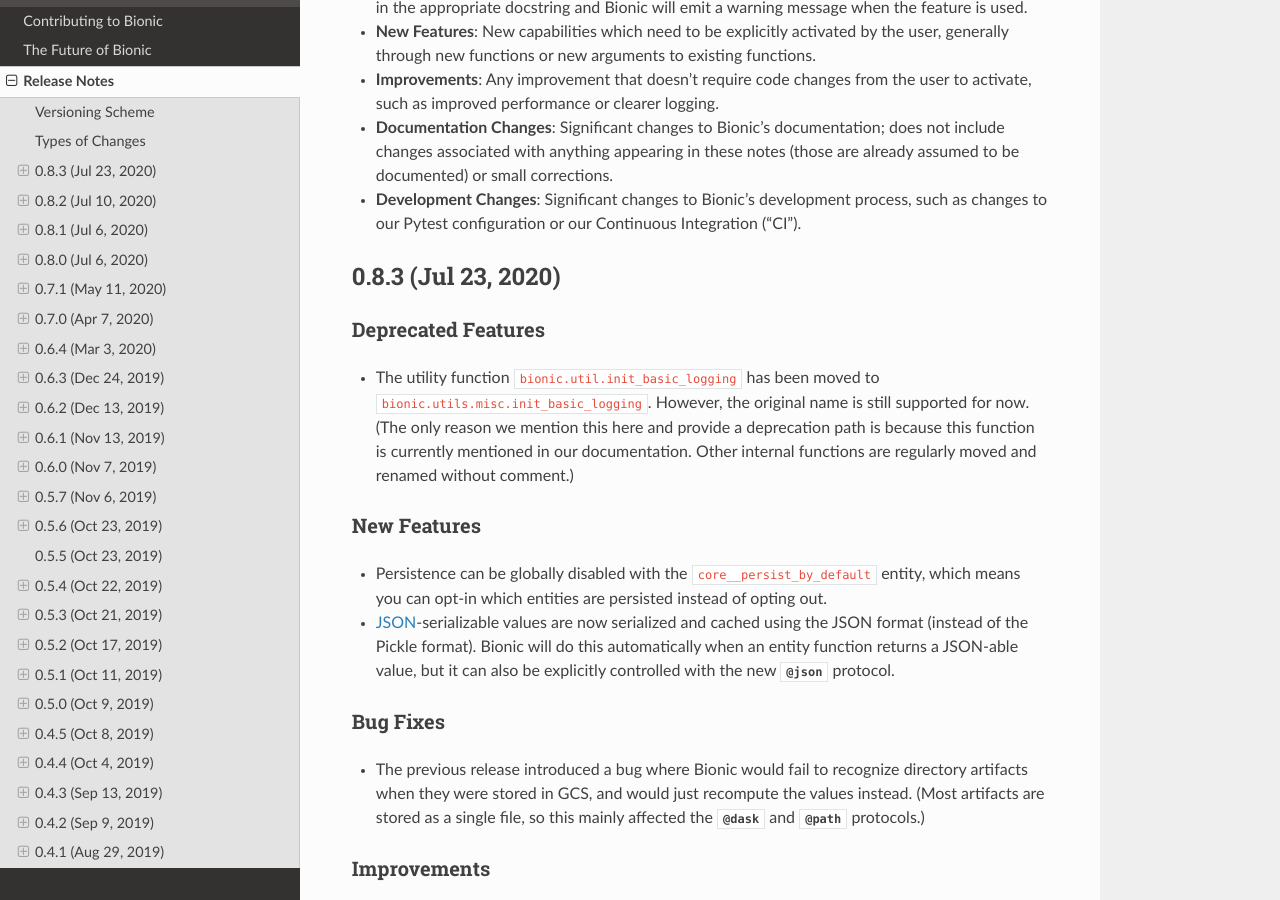
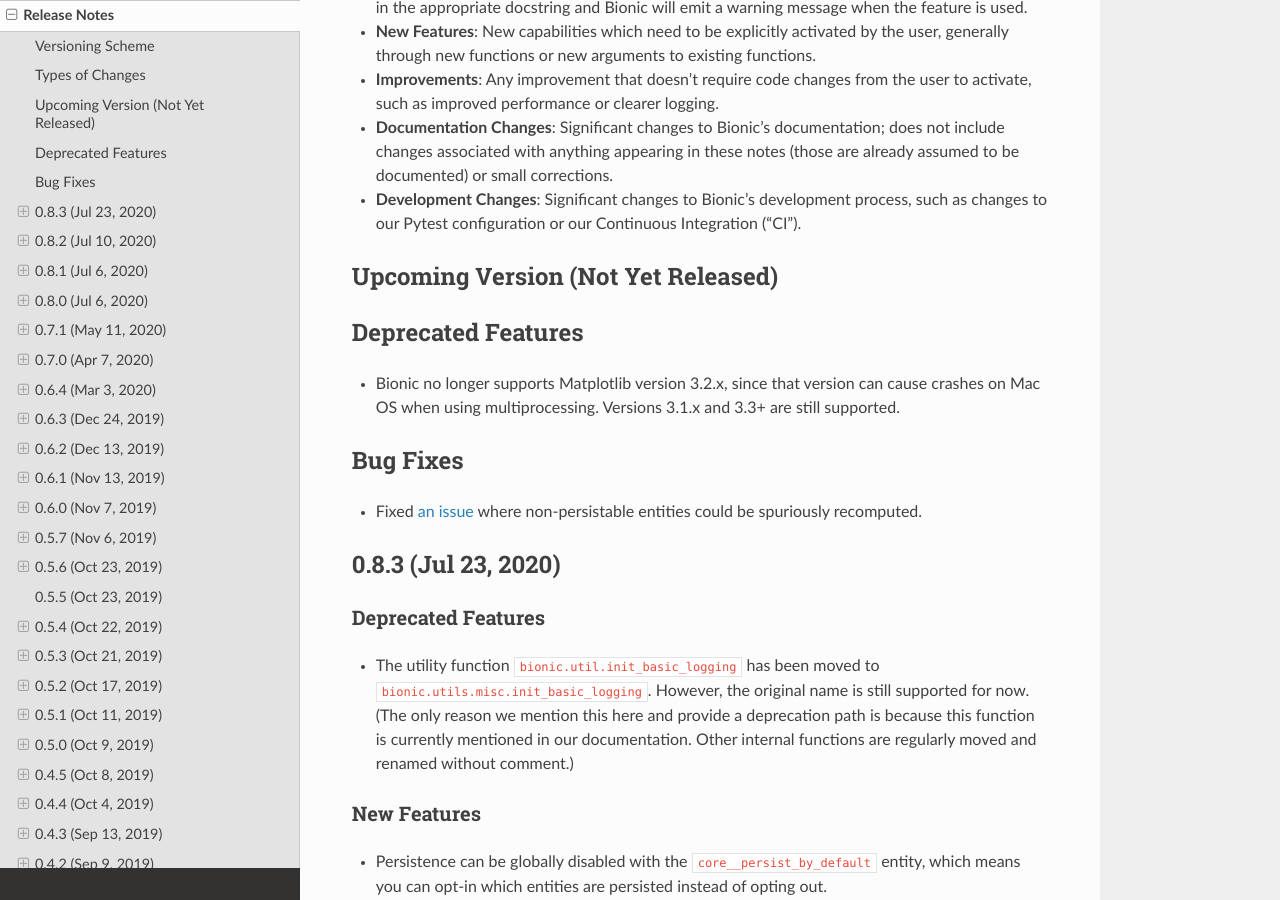
Before and after one commit to square/bionic, a Sphinx documentation site: the page built from docs/release-notes.rst, in a window 1280 px wide and 900 px high, scrolled down 1140 px. Built offline with Sphinx 7.4.7 and the Read the Docs theme 2.0.0, drawn with Linux system fonts in a browser that asks for light colours.

Commit message:
Add missing release notes entries

```diff
--- a/docs/release-notes.rst
+++ b/docs/release-notes.rst
@@ -63,14 +63,27 @@
 - **Development Changes**: Significant changes to Bionic's development process, such
   as changes to our Pytest configuration or our Continuous Integration ("CI").
 
-.. Upcoming Version (Not Yet Released)
-.. -----------------------------------
+Upcoming Version (Not Yet Released)
+-----------------------------------
 
 .. Record any notable changes in this section. When we update the current version,
    add a new version heading below, and then comment out the heading above until more
    changes are added. This way, the "Upcoming Version" section will be never be visible
    in the "stable" docs (corresponding to the last release) but will be visible in the
    "latest" docs (corresponding to the master branch).
+
+Deprecated Features
+-------------------
+
+- Bionic no longer supports Matplotlib version 3.2.x, since that version can cause
+  crashes on Mac OS when using multiprocessing. Versions 3.1.x and 3.3+ are still
+  supported.
+
+Bug Fixes
+---------
+
+- Fixed `an issue <https://github.com/square/bionic/issues/111>`_ where non-persistable
+  entities could be spuriously recomputed.
 
 0.8.3 (Jul 23, 2020)
 --------------------
```
